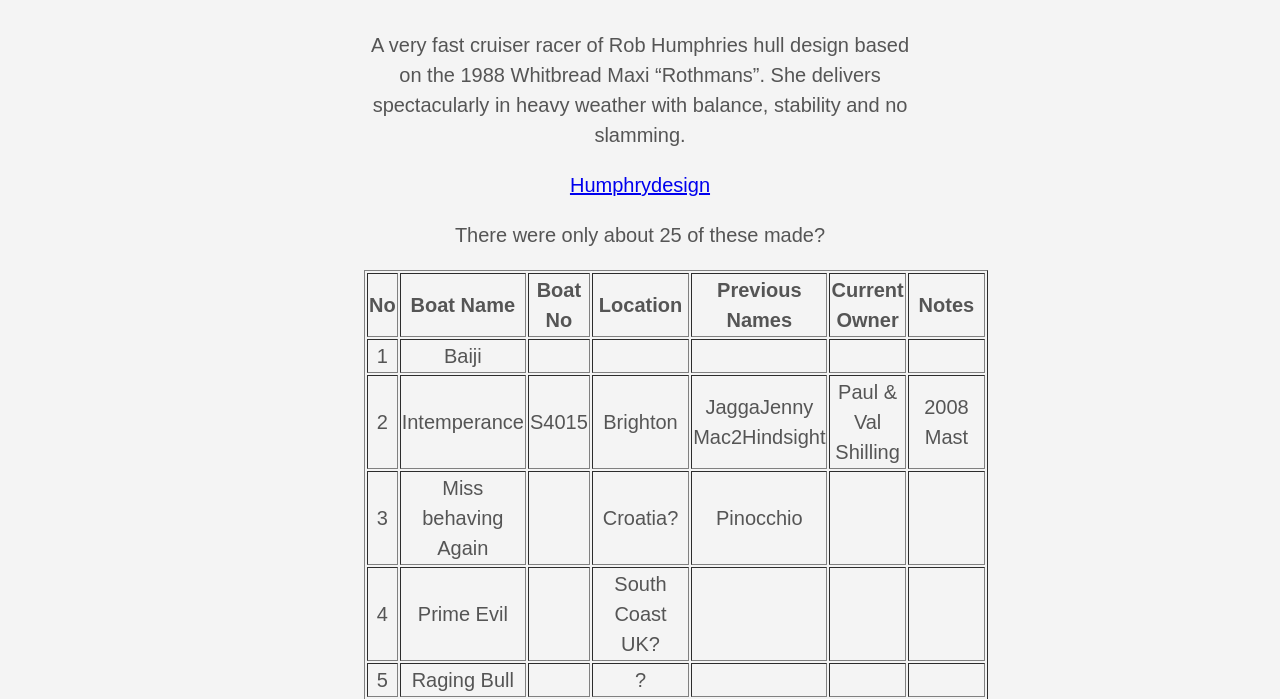
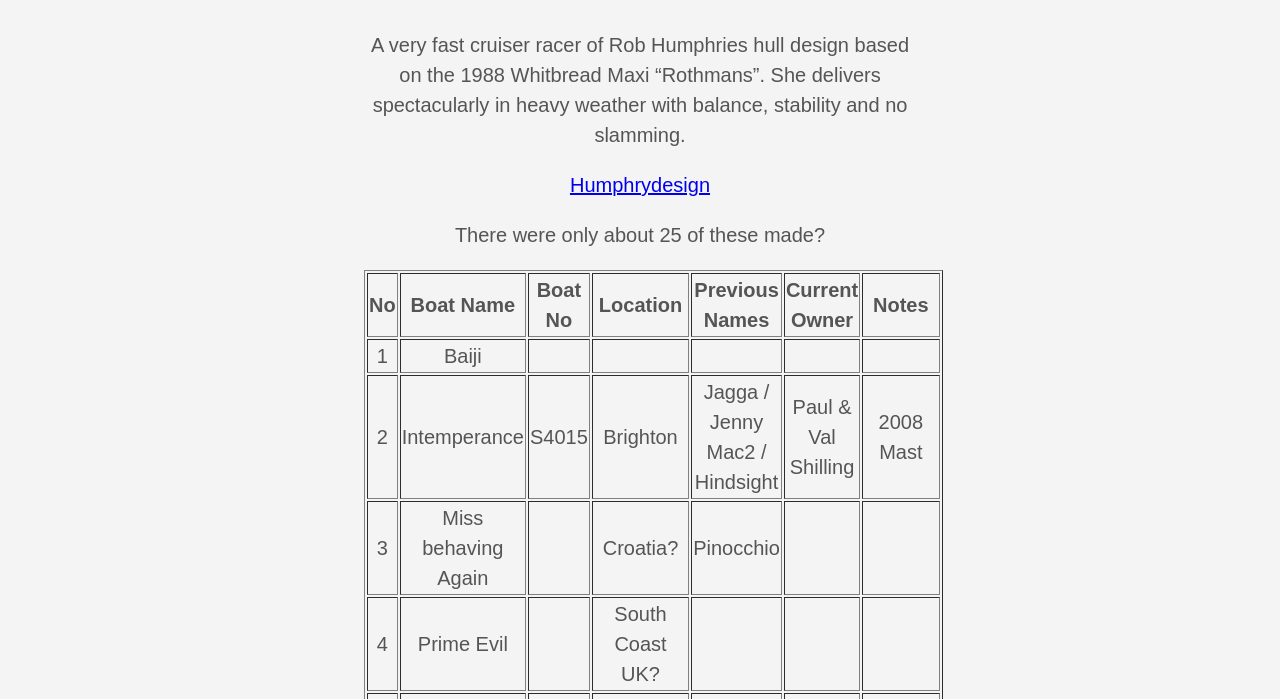
Before and after one commit to paulshilling/paulshilling.github.io, a plain HTML site: page index.html in a window 1280 px wide. Shown: the part 491-1190 px from the top of the page. Drawn offline with Linux system fonts and the light colour scheme.

Commit message:
rebuilding site Tue 29 Dec 2020 10:24:29 GMT

```diff
--- a/index.html
+++ b/index.html
@@ -236,7 +236,7 @@
 
 
         <td>
-          JaggaJenny Mac2Hindsight
+          Jagga / Jenny Mac2 / Hindsight
         </td>
 
 
```
